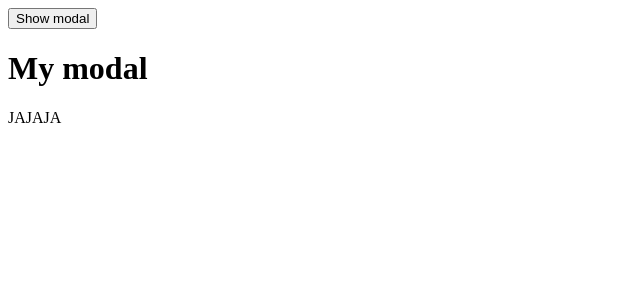
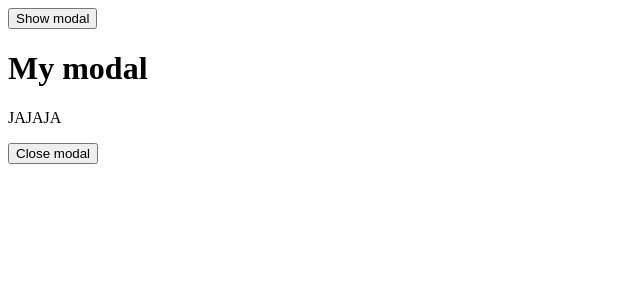
Before and after one commit to ErikNijland/fdx-modal, an Angular app: page / in a window 1280 px wide. Both pictures are taken after a click on the button "Show modal". Shown: the top 300 px of the page, without its empty margins (0-640 px from the left). Built offline with nearby package versions, Linux system fonts and the light colour scheme.

Commit message:
3 files modified

```diff
--- a/src/app/modal/modal.component.html
+++ b/src/app/modal/modal.component.html
@@ -2,5 +2,7 @@
   <div class="c-modal__background"></div>
   <div class="c-modal__foreground">
     <ng-content></ng-content>
+
+    <button (click)="closeModal()">Close modal</button>
   </div>
 </div>
--- a/src/app/modal/modal.component.ts
+++ b/src/app/modal/modal.component.ts
@@ -17,4 +17,8 @@ export class ModalComponent implements OnInit {
     this.modalService.registerModal(this.modalName);
     this.showModal$ = this.modalService.isOpen(this.modalName);
   }
+
+  closeModal() {
+    this.modalService.closeModal(this.modalName);
+  }
 }
```
Also changed, not shown: src/app/modal/todo.txt.
